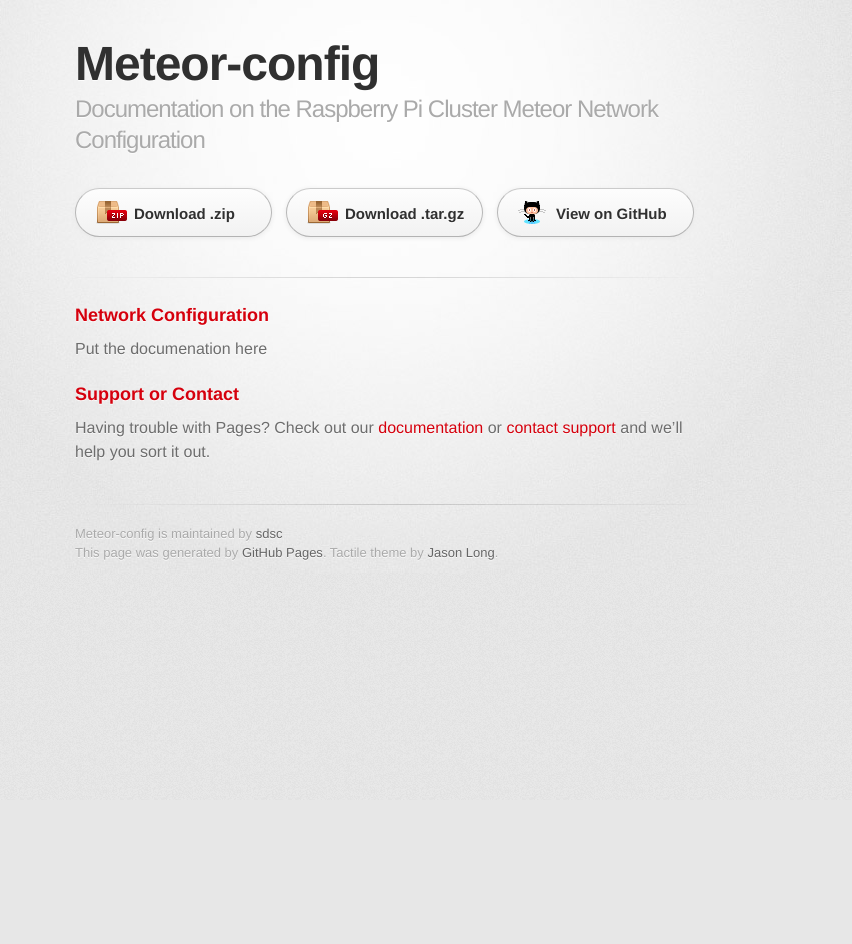
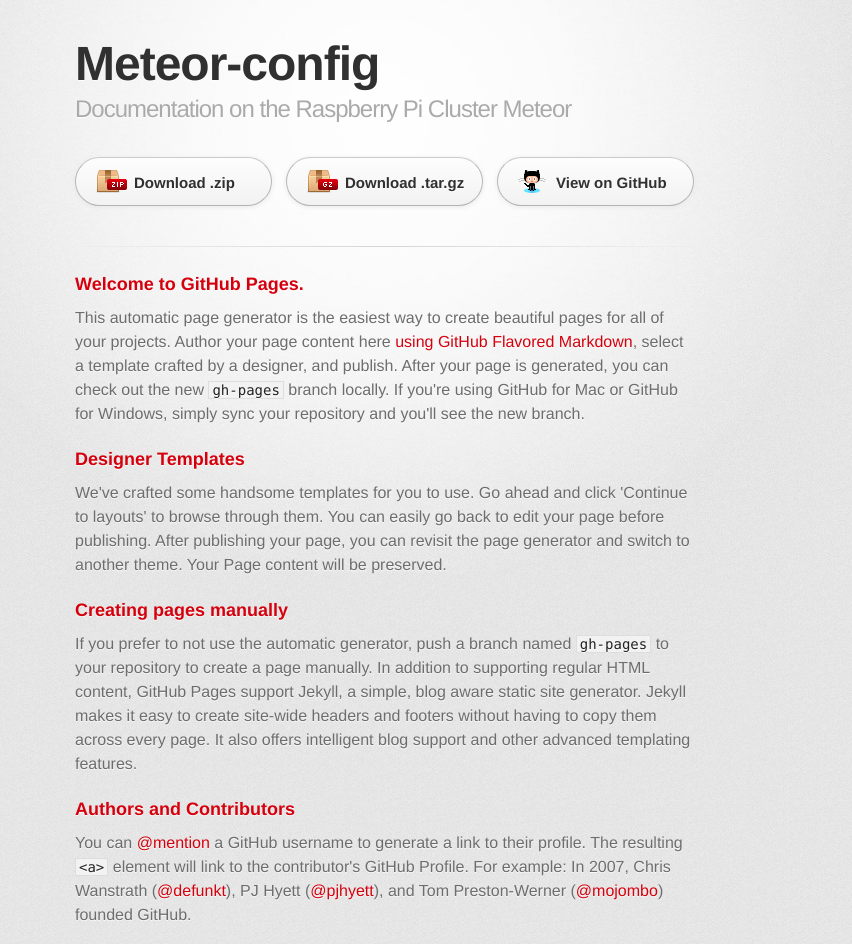
Before and after one commit to sdsc/meteor-config, a plain HTML site: page index.html in a window 1280 px wide. Shown: the top 944 px of the page, without its empty margins (255-1107 px from the left). Before the commit the page ends 800 px from the top, so only its background shows below. Drawn offline with Linux system fonts and the light colour scheme; a web font is replaced by a local one.

Commit message:
Update index.html

```diff
--- a/index.html
+++ b/index.html
@@ -19,7 +19,7 @@
 
         <header>
           <h1>Meteor-config</h1>
-          <h2>Documentation on the Raspberry Pi Cluster Meteor Network Configuration</h2>
+          <h2>Documentation on the Raspberry Pi Cluster Meteor</h2>
         </header>
 
         <section id="downloads" class="clearfix">
@@ -32,11 +32,27 @@
 
         <section id="main_content">
           <h3>
-Network Configuration
-</h3>
-<p> Put the documenation here</p>
+<a id="welcome-to-github-pages" class="anchor" href="#welcome-to-github-pages" aria-hidden="true"><span class="octicon octicon-link"></span></a>Welcome to GitHub Pages.</h3>
 
-<h3><a id="support-or-contact" class="anchor" href="#support-or-contact" aria-hidden="true"><span class="octicon octicon-link"></span></a>Support or Contact</h3>
+<p>This automatic page generator is the easiest way to create beautiful pages for all of your projects. Author your page content here <a href="https://guides.github.com/features/mastering-markdown/">using GitHub Flavored Markdown</a>, select a template crafted by a designer, and publish. After your page is generated, you can check out the new <code>gh-pages</code> branch locally. If you're using GitHub for Mac or GitHub for Windows, simply sync your repository and you'll see the new branch.</p>
+
+<h3>
+<a id="designer-templates" class="anchor" href="#designer-templates" aria-hidden="true"><span class="octicon octicon-link"></span></a>Designer Templates</h3>
+
+<p>We've crafted some handsome templates for you to use. Go ahead and click 'Continue to layouts' to browse through them. You can easily go back to edit your page before publishing. After publishing your page, you can revisit the page generator and switch to another theme. Your Page content will be preserved.</p>
+
+<h3>
+<a id="creating-pages-manually" class="anchor" href="#creating-pages-manually" aria-hidden="true"><span class="octicon octicon-link"></span></a>Creating pages manually</h3>
+
+<p>If you prefer to not use the automatic generator, push a branch named <code>gh-pages</code> to your repository to create a page manually. In addition to supporting regular HTML content, GitHub Pages support Jekyll, a simple, blog aware static site generator. Jekyll makes it easy to create site-wide headers and footers without having to copy them across every page. It also offers intelligent blog support and other advanced templating features.</p>
+
+<h3>
+<a id="authors-and-contributors" class="anchor" href="#authors-and-contributors" aria-hidden="true"><span class="octicon octicon-link"></span></a>Authors and Contributors</h3>
+
+<p>You can <a href="https://github.com/blog/821" class="user-mention">@mention</a> a GitHub username to generate a link to their profile. The resulting <code>&lt;a&gt;</code> element will link to the contributor's GitHub Profile. For example: In 2007, Chris Wanstrath (<a href="https://github.com/defunkt" class="user-mention">@defunkt</a>), PJ Hyett (<a href="https://github.com/pjhyett" class="user-mention">@pjhyett</a>), and Tom Preston-Werner (<a href="https://github.com/mojombo" class="user-mention">@mojombo</a>) founded GitHub.</p>
+
+<h3>
+<a id="support-or-contact" class="anchor" href="#support-or-contact" aria-hidden="true"><span class="octicon octicon-link"></span></a>Support or Contact</h3>
 
 <p>Having trouble with Pages? Check out our <a href="https://help.github.com/pages">documentation</a> or <a href="https://github.com/contact">contact support</a> and we’ll help you sort it out.</p>
         </section>
@@ -50,3 +66,4 @@ Network Configuration
       </div>
     </div>
   </body>
+</html>
```
